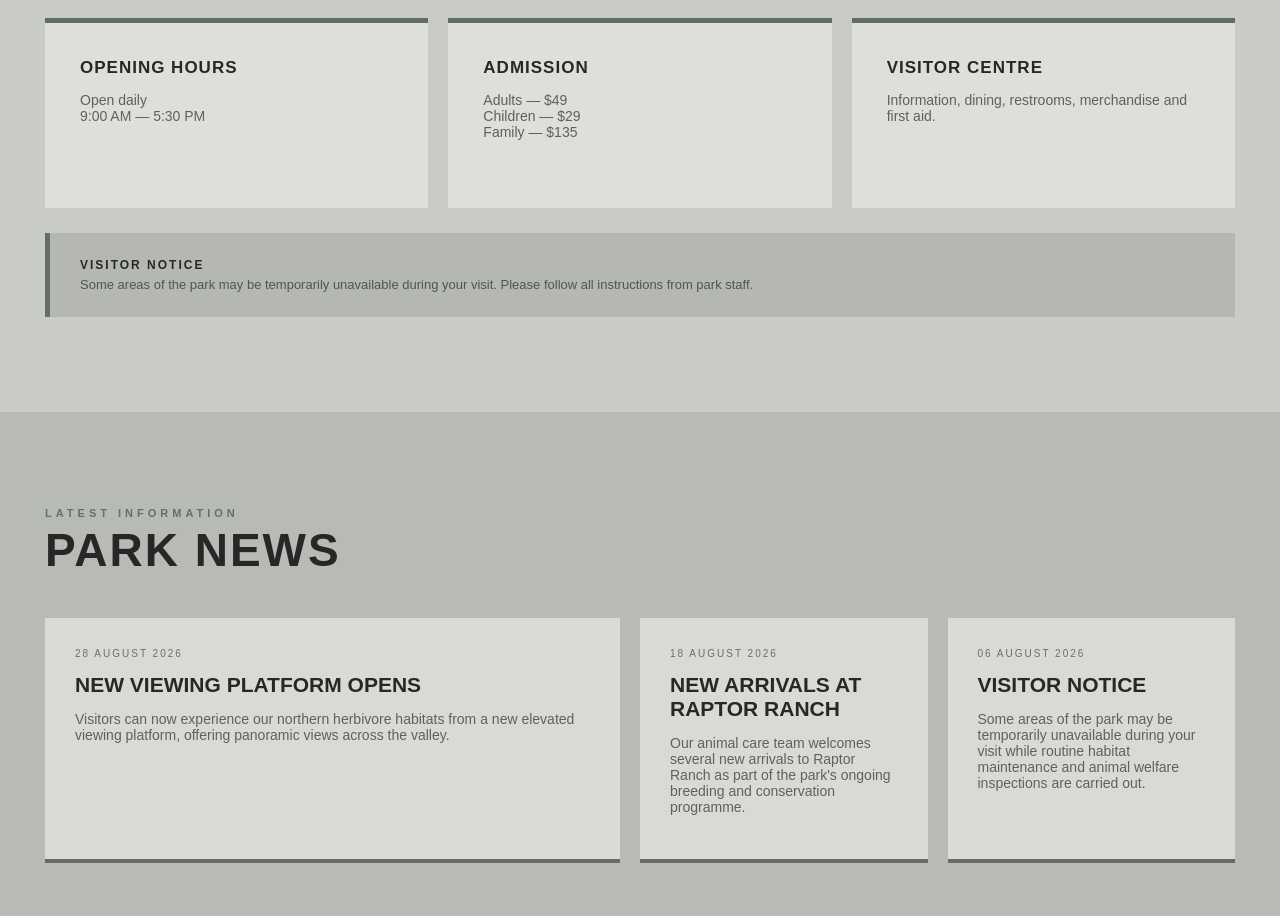
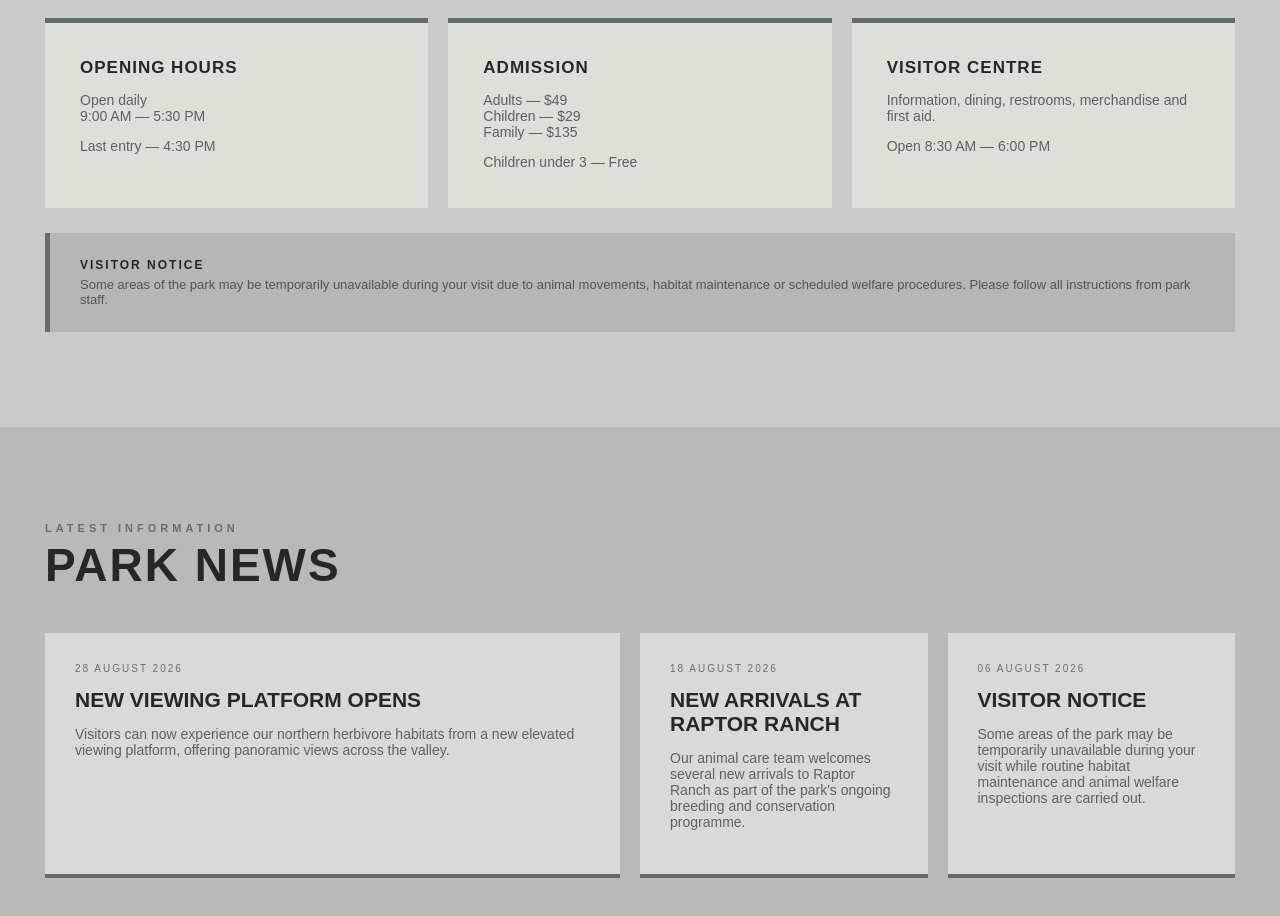
Before and after one commit to Archgirl2010/PrehistoricPark.com, a plain HTML site: page index.html in a window 1280 px wide. Shown: the part 3860-4776 px from the top of the page. Drawn offline with Linux system fonts and the light colour scheme.

Commit message:
Update index.html

```diff
--- a/index.html
+++ b/index.html
@@ -1190,6 +1190,10 @@ footer a:hover {
                 9:00 AM — 5:30 PM
             </p>
 
+            <p>
+                Last entry — 4:30 PM
+            </p>
+
         </div>
 
 
@@ -1203,6 +1207,10 @@ footer a:hover {
                 Adults — $49<br>
                 Children — $29<br>
                 Family — $135
+            </p>
+
+            <p>
+                Children under 3 — Free
             </p>
 
         </div>
@@ -1219,6 +1227,10 @@ footer a:hover {
                 merchandise and first aid.
             </p>
 
+            <p>
+                Open 8:30 AM — 6:00 PM
+            </p>
+
         </div>
 
 
@@ -1233,8 +1245,10 @@ footer a:hover {
 
         <p>
             Some areas of the park may be temporarily
-            unavailable during your visit. Please follow
-            all instructions from park staff.
+            unavailable during your visit due to animal
+            movements, habitat maintenance or scheduled
+            welfare procedures. Please follow all
+            instructions from park staff.
         </p>
 
     </div>
```
